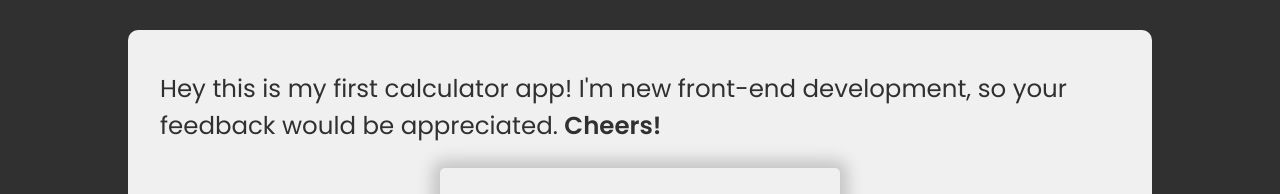
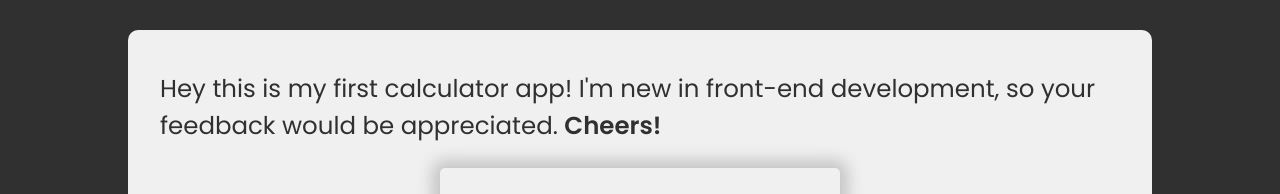
Before and after one commit to pmedvedevas/pdmedvedevas.github.io, a plain HTML site: page calculator_app/index.html in a window 1280 px wide. Shown: the part 142-336 px from the top of the page. Drawn offline with Linux system fonts and the light colour scheme.

Commit message:
Update index.html

```diff
--- a/calculator_app/index.html
+++ b/calculator_app/index.html
@@ -16,7 +16,7 @@
         <h1>Calculator App</h1>
     </header>
     <main>
-        <p>Hey this is my first calculator app! I'm new front-end development, so your feedback would be appreciated. <span>Cheers!</span></p>
+        <p>Hey this is my first calculator app! I'm new in front-end development, so your feedback would be appreciated. <span>Cheers!</span></p>
 
         <div class="container">
             <div class="box display" id="display-output">
```
